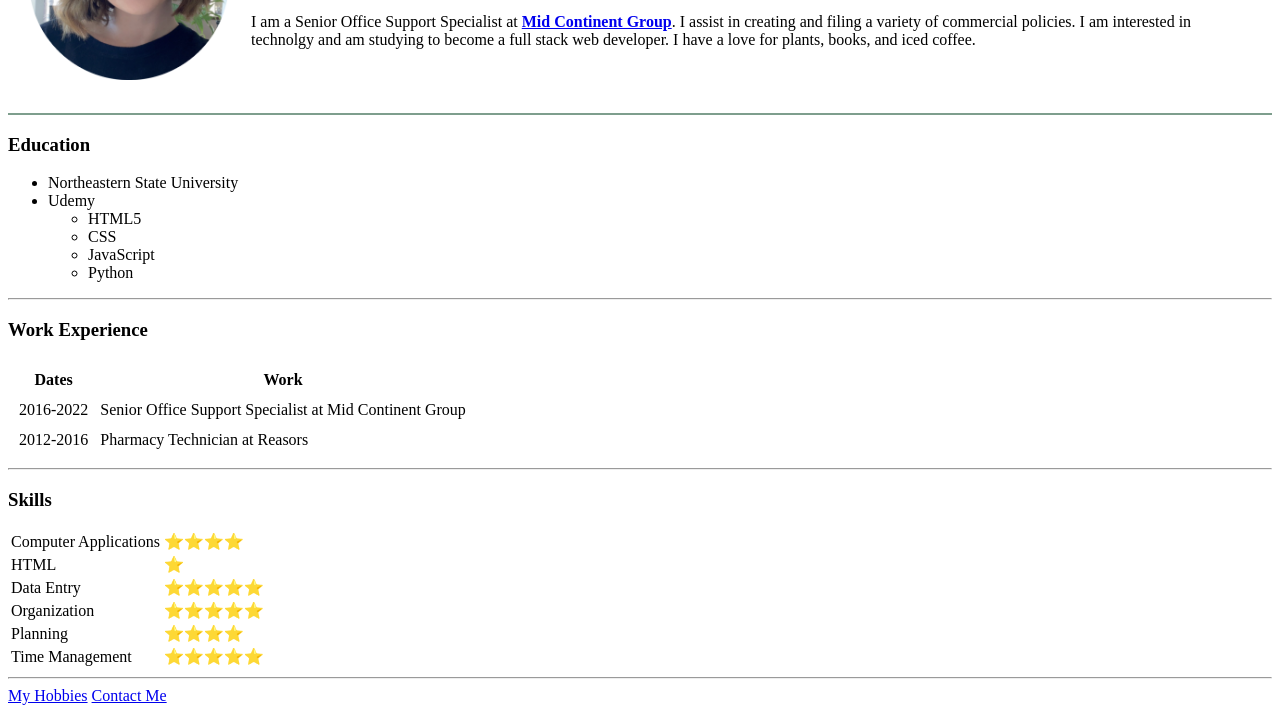
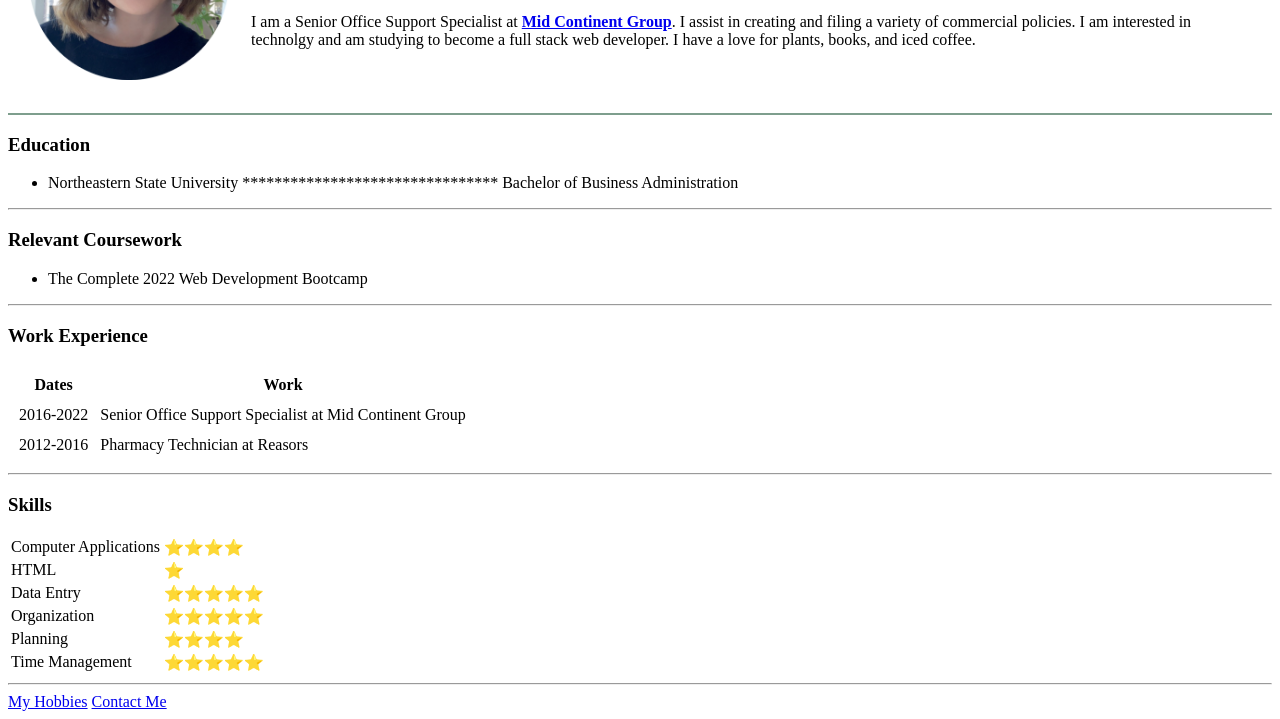
Before and after one commit to webgrl-lin/cv, a plain HTML site: page index.html in a window 1280 px wide. Shown: the part 157-876 px from the top of the page. Drawn offline with Linux system fonts and the light colour scheme.

Commit message:
Update index.html

```diff
--- a/index.html
+++ b/index.html
@@ -22,15 +22,13 @@
   <hr color=#7e9e8d>
   <h3>Education</h3>
   <ul>
-    <li> Northeastern State University
-    <li>Udemy
-      <ul>
-        <li>HTML5</li>
-        <li>CSS</li>
-        <li>JavaScript</li>
-        <li>Python</li>
-      </ul>
+    <li> Northeastern State University ******************************** Bachelor of Business Administration
   </ul>
+  <hr>
+  <h3>Relevant Coursework</h3>
+  <ul>
+   <li>The Complete 2022 Web Development Bootcamp</li>
+   </ul>
   <hr>
   <h3>Work Experience</h3>
   <table cellspacing=10>
```
